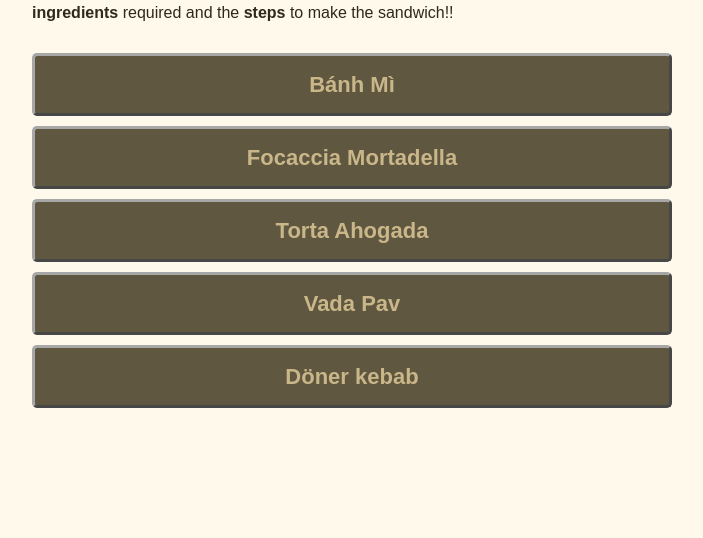
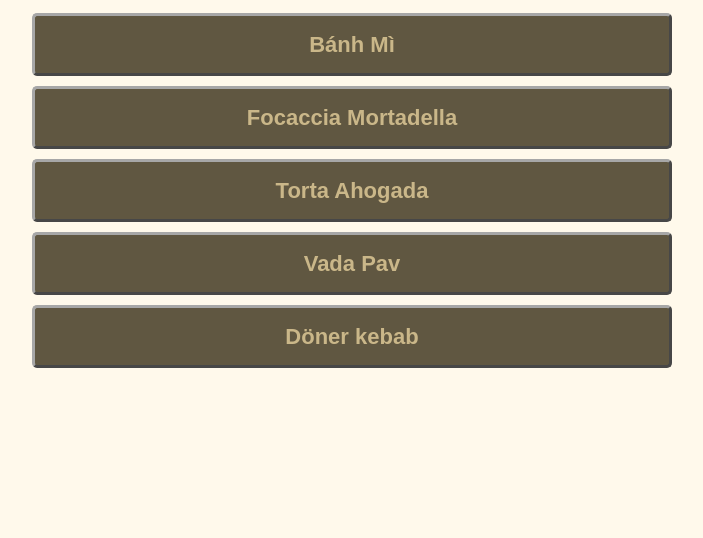
Before and after one commit to velomorphis/odin-recipes, a plain HTML site: page index.html in a window 1280 px wide. Shown: the part 262-800 px from the top of the page, without its empty margins (288-991 px from the left). Drawn offline with Linux system fonts and the light colour scheme.

Commit message:
Reduce body margin-top in index.html

```diff
--- a/style.css
+++ b/style.css
@@ -169,7 +169,7 @@ ul {
 /* for index */
 
 .vessel {
-    margin: 100px 25%;
+    margin: 60px 25%;
     background-color: #fff9eb;
 }
 
```
